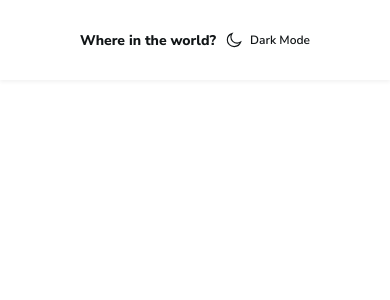
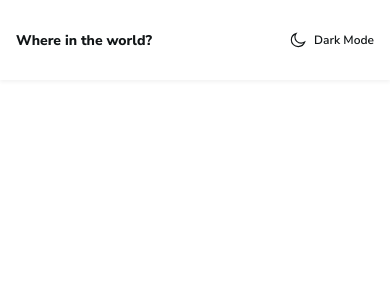
Before and after one commit to LTOssian/client-country-api, a React (Create React App) app: page / in a window 390 px wide. Shown: the top 300 px of the page. Built offline with nearby package versions, Linux system fonts and the light colour scheme.

Commit message:
feat: add theme state and logic for dark mode & rework tests accordingly

```diff
--- a/src/App.css
+++ b/src/App.css
@@ -1,42 +1,4 @@
-#light {
-  color: #111517;
+.App {
+  color: var(--text-primary);
+  background-color: var(--main-background);
 }
-
-.App {
-  text-align: center;
-}
-
-.App-logo {
-  height: 40vmin;
-  pointer-events: none;
-}
-
-@media (prefers-reduced-motion: no-preference) {
-  .App-logo {
-    animation: App-logo-spin infinite 20s linear;
-  }
-}
-
-.App-header {
-  background-color: #282c34;
-  min-height: 100vh;
-  display: flex;
-  flex-direction: column;
-  align-items: center;
-  justify-content: center;
-  font-size: calc(10px + 2vmin);
-  color: white;
-}
-
-.App-link {
-  color: #61dafb;
-}
-
-@keyframes App-logo-spin {
-  from {
-    transform: rotate(0deg);
-  }
-  to {
-    transform: rotate(360deg);
-  }
-}
--- a/src/App.tsx
+++ b/src/App.tsx
@@ -1,12 +1,17 @@
-import React from 'react';
+import React, { useState } from 'react';
 import './App.css';
 import Header from './components/Header/Header';
 
 function App() {
+  const [currentTheme, setCurrentTheme] = useState('');
 
+  const updateTheme = () => {
+    currentTheme ? setCurrentTheme('') : setCurrentTheme('dark')
+
+  }
   return (
-    <div className="App" id="light">
-      <Header />
+    <div className="App" data-theme={currentTheme}>
+      <Header handleTheme={updateTheme} currentTheme={currentTheme}/>
     </div>
   );
 }
--- a/src/components/DarkModeButton/DarkModeButton.tsx
+++ b/src/components/DarkModeButton/DarkModeButton.tsx
@@ -1,11 +1,13 @@
-import React, { FC } from 'react';
+import React from 'react';
 import './DarkModeButton.css'
 import lightMoon from '../../assets/lightMoon.svg'
+import darkMoon from '../../assets/darkMoon.svg'
+import { ThemeProps } from '../Header/Header';
 
-const DarkModeButton: FC = () => {
+const DarkModeButton = ({handleTheme, currentTheme} : ThemeProps) => {
     return (
-        <div className="DarkModeButton">
-            <img src={lightMoon} alt="Moon picto" />
+        <div className="DarkModeButton" onClick={handleTheme}>
+            <img src={currentTheme ? darkMoon : lightMoon} alt="Moon picto" />
             <span>Dark Mode</span>
         </div>
     )
--- a/src/components/Header/Header.css
+++ b/src/components/Header/Header.css
@@ -1,5 +1,5 @@
 .Header {
-    background-color: white;
+    background-color: var(--header-card-background);
     box-shadow: 0px 2px 4px rgba(0, 0, 0, 0.0562443);
     padding: 0 5rem;
     display: flex;
@@ -19,4 +19,8 @@ h1 {
         font-size: 14px;
     }
 
+    .Header {
+        padding: 0 1rem;
+    }
+
 }
--- a/src/components/Header/Header.tsx
+++ b/src/components/Header/Header.tsx
@@ -1,12 +1,20 @@
-import React, { FC } from 'react';
+import React from 'react';
 import './Header.css'
 import DarkModeButton from '../DarkModeButton/DarkModeButton';
 
-const Header: FC = () => {
+export interface ThemeProps {
+    handleTheme: () => void;
+    currentTheme: string;
+}
+
+const Header = ({handleTheme, currentTheme}: ThemeProps) => {
+
+
     return (
         <div className="Header">
             <h1>Where in the world?</h1>
-            <DarkModeButton />
+
+            <DarkModeButton handleTheme={handleTheme} currentTheme={currentTheme}/>
         </div>
     )
 }
--- a/src/index.css
+++ b/src/index.css
@@ -7,6 +7,20 @@
   margin: 0;
   position: relative;
   font-weight: normal;
+}
+
+:root {
+  --header-card-background: #FFFFFF;
+  --main-background: #FAFAFA;
+  --text-primary: #111517;
+  --text-secondary: #848484;
+}
+
+[data-theme="dark"] {
+  --header-card-background: #2B3844;
+  --main-background: #202C36;
+  --text-primary: #FFFFFF;
+  --text-secondary: #FFFFFF;
 }
 
 body {
```
Also changed, not shown: 2 other files (tests, documents, lock files or other folders).
